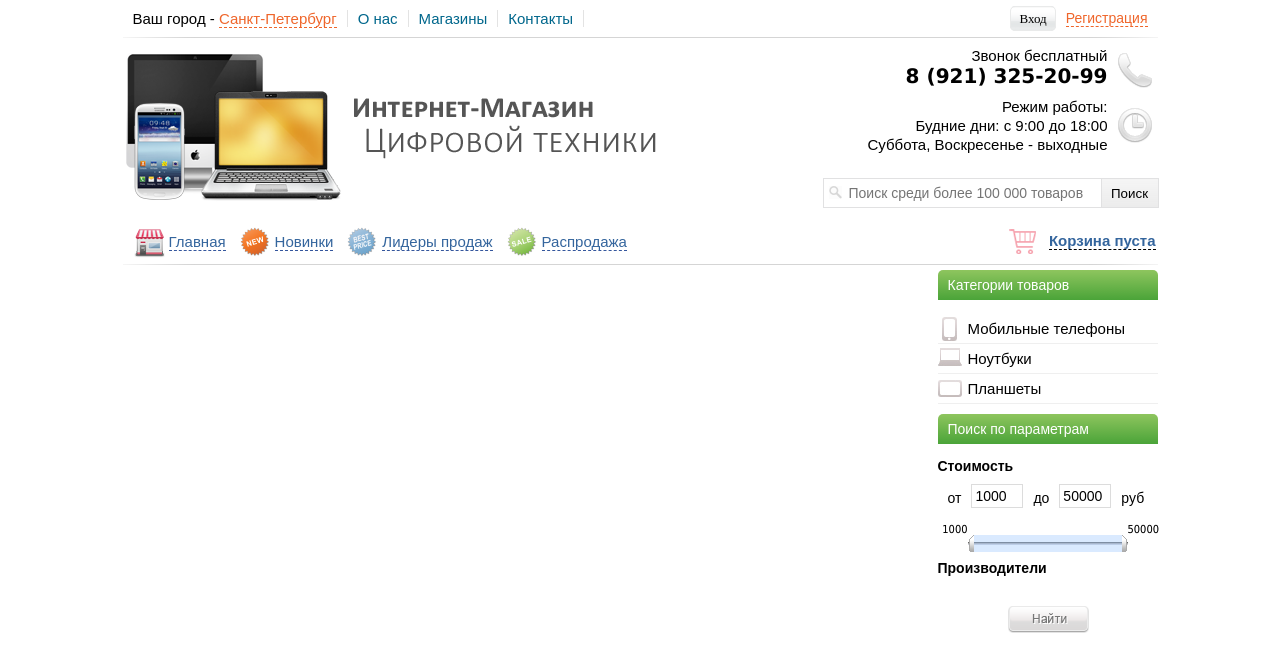
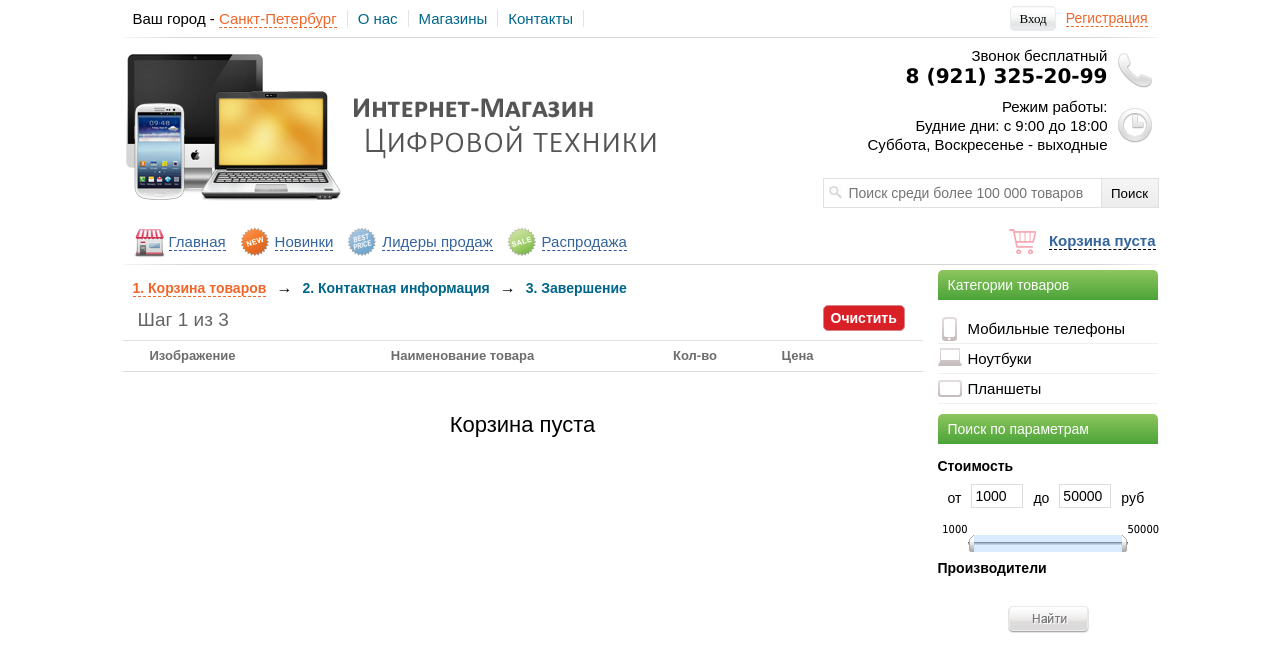
Before and after one commit to Shamil93/GITshop, a PHP site: page /cart.php?action=1 in a window 1280 px wide. Shown: the top 646 px of the page. Run offline with PHP 8.4, Linux system fonts and the light colour scheme; tables that the repository leaves empty or names only in its code hold one stand-in row (values such as "Sample post").

Commit message:
Cart 1.2
Корзина с отображением и удалением содержимого

```diff
--- a/cart.php
+++ b/cart.php
@@ -12,6 +12,25 @@ include ('utility/handleData.php');
 include ('utility/getIP.php');
 session_start();
 include "include/auth-cookie.php";
+
+if (isset($_GET['id'])) {
+    $id = handleData($_GET['id']);
+}
+if (isset($_GET['action'])) {
+    $action = handleData($_GET['action']);
+}
+$ip = getIP();
+
+switch ($action) {
+    case 'clear':
+        $sth = DB::getStatement("DELETE FROM cart WHERE cart_ip = ?");
+        $sth->execute(array($ip));
+        break;
+    case 'delete':
+        $sth = DB::getStatement("DELETE FROM cart WHERE cart_id = ? AND cart_ip = ?");
+        $sth->execute(array($id, $ip));
+        break;
+}
 
 //unset($_SESSION['auth']);
 //setcookie('rememberme','',0,'/');
@@ -75,7 +94,7 @@ try {
                         <div id="head4">Цена</div>
                     </div>';
 
-                    $ip = getIP();
+
                     $sth = DB::getStatement("SELECT * FROM cart, table_products WHERE cart.cart_ip = '{$ip}' AND table_products.products_id = cart.cart_id_product");
                     $sth->execute();
                     $rows = $sth->fetchAll();
@@ -118,7 +137,7 @@ try {
                                     </ul>
                                 </div>
                                 <div class="price-product"><h5><span class="span-count">1</span> x <span>'.$row["cart_price"].'</span></h5><p>'.$int.'</p></div>
-                                <div class="delete-cart"><a href="" ><img src="images/bsk_item_del.png" /></a></div>
+                                <div class="delete-cart"><a href="cart.php?id='.$row["cart_id"].'&action=delete" ><img src="images/bsk_item_del.png" /></a></div>
                                 <div id="bottom-cart-line"></div>
                             </div>';
 
@@ -164,6 +183,84 @@ try {
                     </div>';
                     break;
                 default:
+                    // блок навигации
+                    echo '<div id="block-step">
+                        <div id="name-step">
+                            <ul>
+                            <li><a class="active" href="" >1. Корзина товаров</a></li>
+                            <li><span>&rarr;</span></li>
+                            <li><a href="" >2. Контактная информация</a></li>
+                            <li><span>&rarr;</span></li>
+                            <li><a href="" >3. Завершение</a></li>
+                            </ul>
+                        </div>
+                        <p>Шаг 1 из 3</p>
+                        <a href="cart.php?action=clear">Очистить</a>
+                    </div>';
+                    // заголовок таблицы блока
+                    echo '<div id="header-list-cart">
+                        <div id="head1">Изображение</div>
+                        <div id="head2">Наименование товара</div>
+                        <div id="head3">Кол-во</div>
+                        <div id="head4">Цена</div>
+                    </div>';
+
+
+                    $sth = DB::getStatement("SELECT * FROM cart, table_products WHERE cart.cart_ip = '{$ip}' AND table_products.products_id = cart.cart_id_product");
+                    $sth->execute();
+                    $rows = $sth->fetchAll();
+                    if (! empty($rows)) {
+                        $allPrice = 0;
+                        foreach ($rows as $row) {
+                            $int = $row['cart_price'] * $row['cart_count'];
+                            $allPrice = $allPrice + $int;
+                            if (strlen($row['image']) > 0 && file_exists('uploads_images/'.$row['image'])) {
+                                $imgPath = 'uploads_images/'.$row['image'];
+                                $maxWidth = 100;
+                                $maxHeight = 100;
+                                list($width, $height) = getimagesize($imgPath);
+                                $ratioh = $maxHeight / $height;
+                                $ratiow = $maxWidth / $width;
+                                $ratio = min($ratioh, $ratiow);
+
+                                $width = intval($ratio * $width);
+                                $height = intval($ratio * $height);
+                            } else {
+                                $imgPath = 'images/noimages.jpeg';
+                                $width = 120;
+                                $height = 105;
+                            }
+
+                            // блок с отображение товара в таблице
+                            echo '<div class="block-list-cart">
+                                <div class="img-cart">
+                                    <p align="center"><img src="'.$imgPath.'" width="'.$width.'" height="'.$height.'" /></p>
+                                </div>
+                                <div class="title-cart">
+                                    <p><a href="" >'.$row["title"].'</a></p>
+                                    <p class="cart-mini-features">'.$row["mini_features"].'</p>
+                                </div>
+                                <div class="count-cart">
+                                    <ul class="input-count-style">
+                                        <li><p align="center" class="count-minus">-</p></li>
+                                        <li><p align="center"><input class="count-input" maxlength="3" type="text" value="'.$row["cart_count"].'" /></p></li>
+                                        <li><p align="center" class="count-plus">+</p></li>
+                                    </ul>
+                                </div>
+                                <div class="price-product"><h5><span class="span-count">1</span> x <span>'.$row["cart_price"].'</span></h5><p>'.$int.'</p></div>
+                                <div class="delete-cart"><a href="cart.php?id='.$row["cart_id"].'&action=delete" ><img src="images/bsk_item_del.png" /></a></div>
+                                <div id="bottom-cart-line"></div>
+                            </div>';
+
+
+
+
+                        }
+                        echo '<h2 class="itog-price" align="right">Итого: <strong>'.$allPrice.'</strong> руб</h2>
+                        <p align="right" class="button-next"><a href="cart.php?action=confirm">Далее</a></p>';
+                    } else {
+                        echo '<h3 id="clear-cart" align="center">Корзина пуста</h3>';
+                    }
 
                     break;
             }
```
